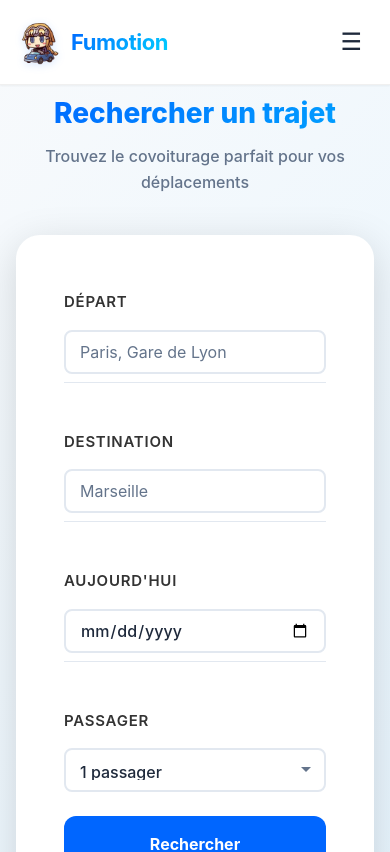
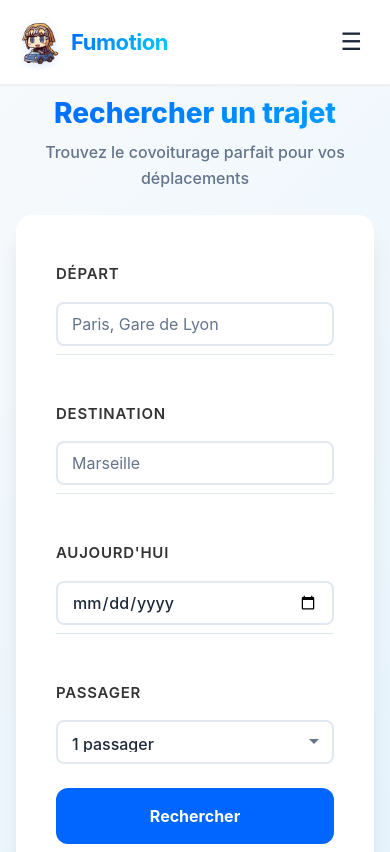
Before and after one commit to clepix21/Fumotion, a React (Create React App) app in the folder app/frontend/: page /search in a window 390 px wide. Shown: the top 852 px of the page. Built offline with nearby package versions, Linux system fonts and the light colour scheme; no server answers.

Commit message:
feat: améliorer le design responsive mobile-first de la page de recherche avec des styles et des animations optimisés

```diff
--- a/app/frontend/src/styles/Search.css
+++ b/app/frontend/src/styles/Search.css
@@ -1,20 +1,53 @@
-/* Search Page Styles - Modern & Professional Design */
+/* Search Page Styles - Mobile-First Responsive Design */
 
-/* ===== BASE STYLES ===== */
+/* ===== BASE STYLES - Mobile First ===== */
 .search-page {
   min-height: 100vh;
-  background: linear-gradient(135deg, #f8fafc 0%, #e0f2fe 100%);
-  padding-top: 5rem;
+  min-height: 100svh; /* Support mobile viewport */
+  background: linear-gradient(135deg, var(--color-gray-50, #f8fafc) 0%, #e0f2fe 100%);
+  /* Mobile: padding réduit */
+  padding-top: calc(var(--navbar-height, 4rem) + 0.5rem);
 }
 
 .search-main {
-  padding: 3rem 0;
+  padding: 1.5rem 0;
 }
 
 .search-container {
-  max-width: 1200px;
+  max-width: var(--container-xl, 80rem);
   margin: 0 auto;
-  padding: 0 2rem;
+  /* Mobile: padding minimal */
+  padding: 0 1rem;
+}
+
+/* Tablet+ (768px+): plus d'espace */
+@media (min-width: 48em) {
+  .search-page {
+    padding-top: calc(var(--navbar-height, 4.5rem) + 1rem);
+  }
+
+  .search-main {
+    padding: 2rem 0;
+  }
+
+  .search-container {
+    padding: 0 1.5rem;
+  }
+}
+
+/* Desktop (1024px+): espace maximum */
+@media (min-width: 64em) {
+  .search-page {
+    padding-top: 5rem;
+  }
+
+  .search-main {
+    padding: 3rem 0;
+  }
+
+  .search-container {
+    padding: 0 2rem;
+  }
 }
 
 /* ===== ANIMATIONS ===== */
@@ -76,37 +109,49 @@
   }
 }
 
-/* ===== HEADER ===== */
+/* ===== HEADER - Mobile-first ===== */
 .search-header {
   text-align: center;
-  margin-bottom: 2.5rem;
+  margin-bottom: 1.5rem;
   animation: fadeInDown 0.6s ease-out;
 }
 
 .search-header h1 {
-  font-size: 2.75rem;
+  /* Typographie fluide */
+  font-size: clamp(1.5rem, 5vw, 2.75rem);
   font-weight: 800;
-  background: linear-gradient(135deg, #0066ff 0%, #00a3ff 100%);
+  background: linear-gradient(135deg, var(--color-primary, #0066ff) 0%, #00a3ff 100%);
   -webkit-background-clip: text;
   -webkit-text-fill-color: transparent;
   background-clip: text;
-  margin-bottom: 0.75rem;
+  margin-bottom: 0.5rem;
 }
 
 .search-header p {
-  font-size: 1.25rem;
-  color: #64748b;
+  font-size: clamp(0.875rem, 2vw, 1.25rem);
+  color: var(--color-gray-500, #64748b);
   font-weight: 500;
 }
 
-/* ===== SEARCH FORM ===== */
+@media (min-width: 48em) {
+  .search-header {
+    margin-bottom: 2.5rem;
+  }
+
+  .search-header h1 {
+    margin-bottom: 0.75rem;
+  }
+}
+
+/* ===== SEARCH FORM - Mobile-first ===== */
 .search-card {
   background: #ffffff;
-  border-radius: 1.5rem;
-  box-shadow: 0 10px 40px rgba(0, 0, 0, 0.15);
-  padding: 1.5rem;
-  max-width: 1000px;
-  margin: 0 auto 3rem;
+  border-radius: var(--border-radius-xl, 1rem);
+  box-shadow: var(--shadow-xl, 0 10px 40px rgba(0, 0, 0, 0.15));
+  /* Mobile: padding réduit */
+  padding: 1rem;
+  max-width: 64rem;
+  margin: 0 auto 2rem;
   animation: fadeInUp 0.6s ease-out 0.2s backwards;
 }
 
@@ -116,10 +161,38 @@
   gap: 1rem;
 }
 
+/* Mobile-first: formulaire en colonne */
 .form-row {
   display: grid;
-  grid-template-columns: 2fr 2fr 1.5fr 1.2fr;
-  gap: 0;
+  grid-template-columns: 1fr;
+  gap: 0.75rem;
+}
+
+/* Tablet (768px+): grille 2x2 */
+@media (min-width: 48em) {
+  .search-card {
+    padding: 1.25rem;
+    border-radius: 1.25rem;
+  }
+
+  .form-row {
+    grid-template-columns: repeat(2, 1fr);
+    gap: 1rem;
+  }
+}
+
+/* Desktop (1024px+): grille 4 colonnes */
+@media (min-width: 64em) {
+  .search-card {
+    padding: 1.5rem;
+    border-radius: 1.5rem;
+    margin-bottom: 3rem;
+  }
+
+  .form-row {
+    grid-template-columns: 2fr 2fr 1.5fr 1.2fr;
+    gap: 0;
+  }
 }
 
 .form-group {
```
